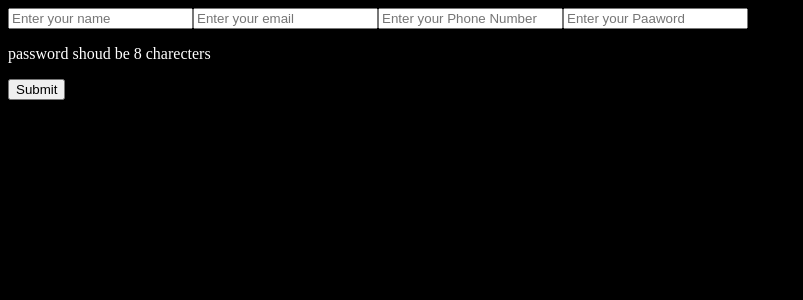
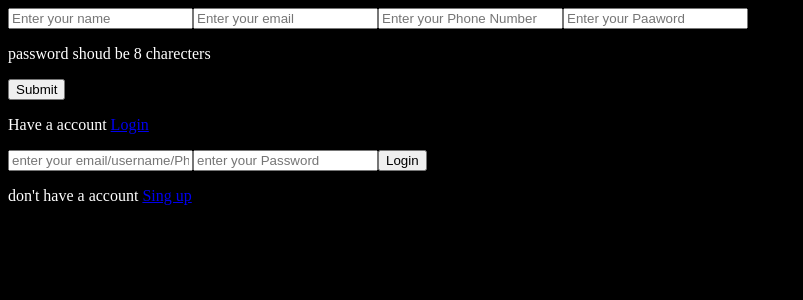
Before and after one commit to Anuragchamoli-15/Budget-Market, a React (Vite) app: page / in a window 1280 px wide. Shown: the top 300 px of the page, without its empty margins (0-803 px from the left). Built offline with nearby package versions, Linux system fonts and the light colour scheme.

Commit message:
add login bar

```diff
--- a/src/App.jsx
+++ b/src/App.jsx
@@ -1,11 +1,13 @@
 import './App.css'
 import Ragistretion from './Component/Ragistretion-Login/Ragistretion'
+import Login from './Component/Ragistretion-Login/Login'
 
 function App() {
 
   return (
     <>
     <Ragistretion></Ragistretion>
+    <Login></Login>
     </>
   )
 }
--- a/src/Component/Ragistretion-Login/Login.jsx
+++ b/src/Component/Ragistretion-Login/Login.jsx
@@ -0,0 +1,32 @@
+import { useState } from "react";
+
+function Login(){
+
+    const [currntlogid , setlogid] = useState("")
+    const [currntpass , setpass] = useState("")
+
+    const userid = (e)=>{
+        setlogid(e.target.value)
+    }
+    const userpass = (e)=>{
+        setpass(e.target.value)
+    }
+
+    const loghandle = (e)=>{
+        e.preventDefault()
+        console.log(currntlogid)
+        console.log(currntpass)
+
+    }
+
+    return(
+        <form onSubmit={loghandle}>
+            <input type="text" name="" id="" placeholder="enter your email/username/Phone number" onChange={userid}/>
+            <input type="text" name="" id="" placeholder="enter your Password" onChange={userpass} />
+            <button>Login</button>
+            <p>don't have a account <a href="#">Sing up</a></p>
+        </form>
+    )
+}
+
+export default Login;
--- a/src/Component/Ragistretion-Login/Ragistretion.jsx
+++ b/src/Component/Ragistretion-Login/Ragistretion.jsx
@@ -57,8 +57,8 @@ function Ragistretion() {
         <input type="tel" name="" id="" placeholder="Enter your Phone Number" onChange={Phon}/>
         <input type="password" name="" id="" placeholder="Enter your Paaword" onChange={Paas}/>
         <p>{currntpass.length <= 8 ? "password shoud be 8 charecters":null}</p>
-        {/* <p>{currntpass}</p> */}
         <button type="submit">Submit</button>
+        <p>Have a account <a href="#">Login</a></p>
     </form>
   );
 }
```
